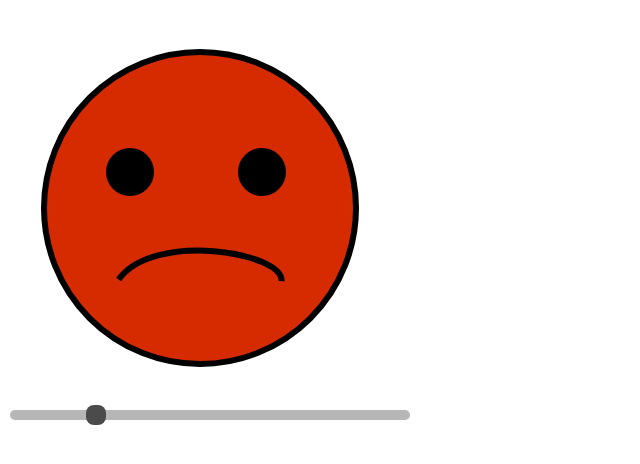
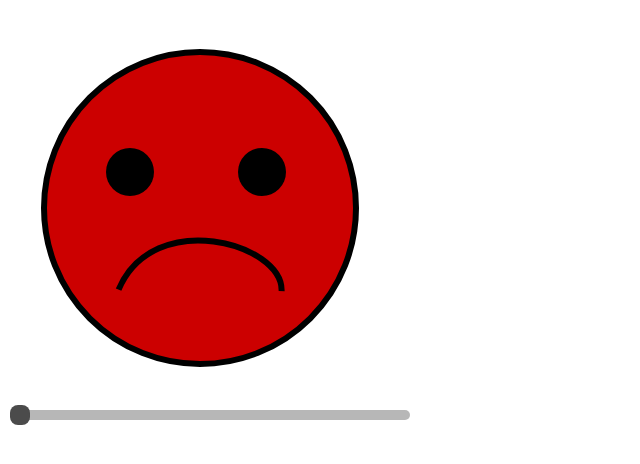
Before and after one commit to jaccotlam/smiley, a plain HTML site: page index.html in a window 1280 px wide. Shown: the whole page, without its empty margins (0-640 px from the left). Drawn offline with Linux system fonts and the light colour scheme.

Commit message:
Changed colors

```diff
--- a/index.html
+++ b/index.html
@@ -41,7 +41,7 @@ input[type=range]::-moz-range-thumb {
    <path d="m136.81 141.53c.69 -26.17-64.11 -42-81.52-.73" style="fill:none; stroke: black; stroke-width: 3;"/>
  </svg>
 
- <input type="range" value="20" max="100" step="1">
+ <input type="range" value="0" max="10" step="1">
 </div>
 
 <script>
@@ -59,7 +59,7 @@ const calculateSmiley = (input) => {
 
   smileyPath.setAttribute('d', 'm136.81 '+height+'c.69 '+val1+'-64.11 '+val2+'-81.52-.73');
 
-  const hue = rangeValue * 0.6;
+  const hue = rangeValue * 1.2;
   const lightness = 40 + rangeValue * 0.1;
   smileyMainCircle.setAttribute('fill', 'hsl('+hue+', 100%, '+lightness+'%)');
 }
```
